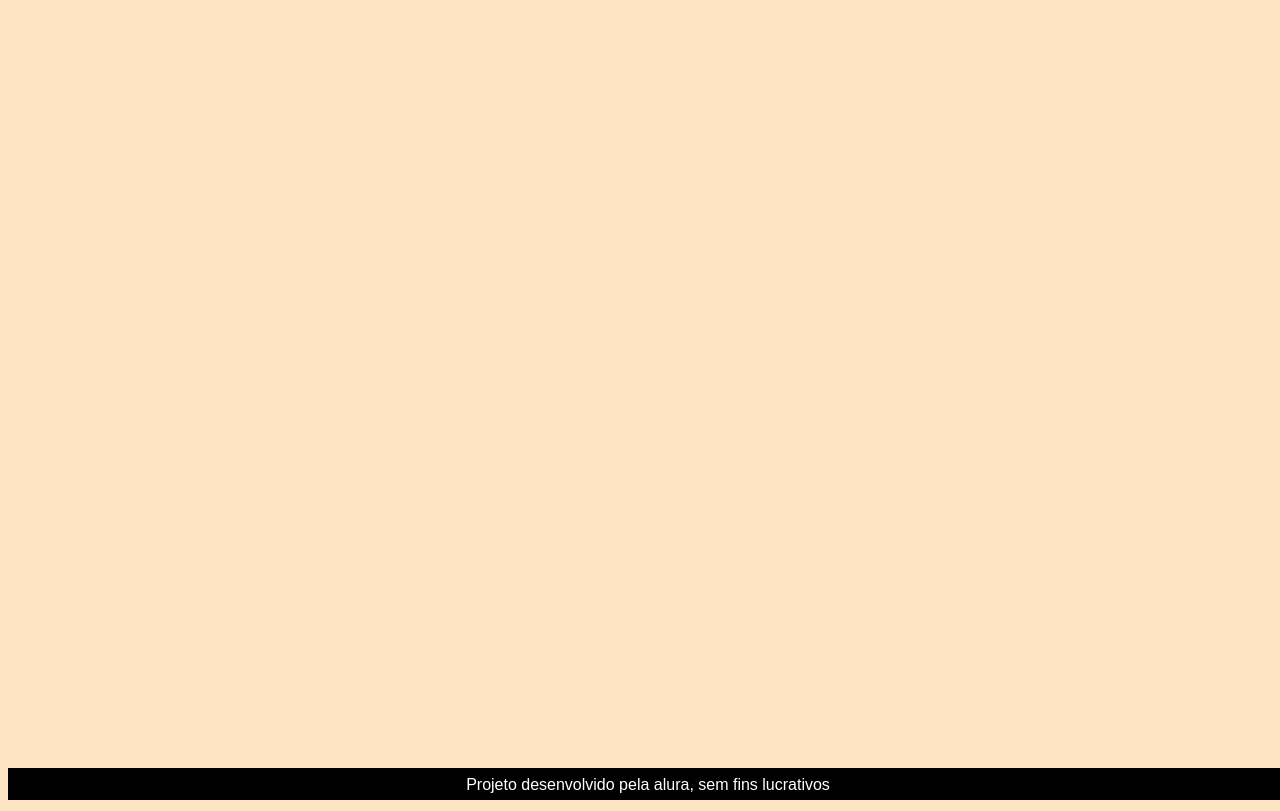
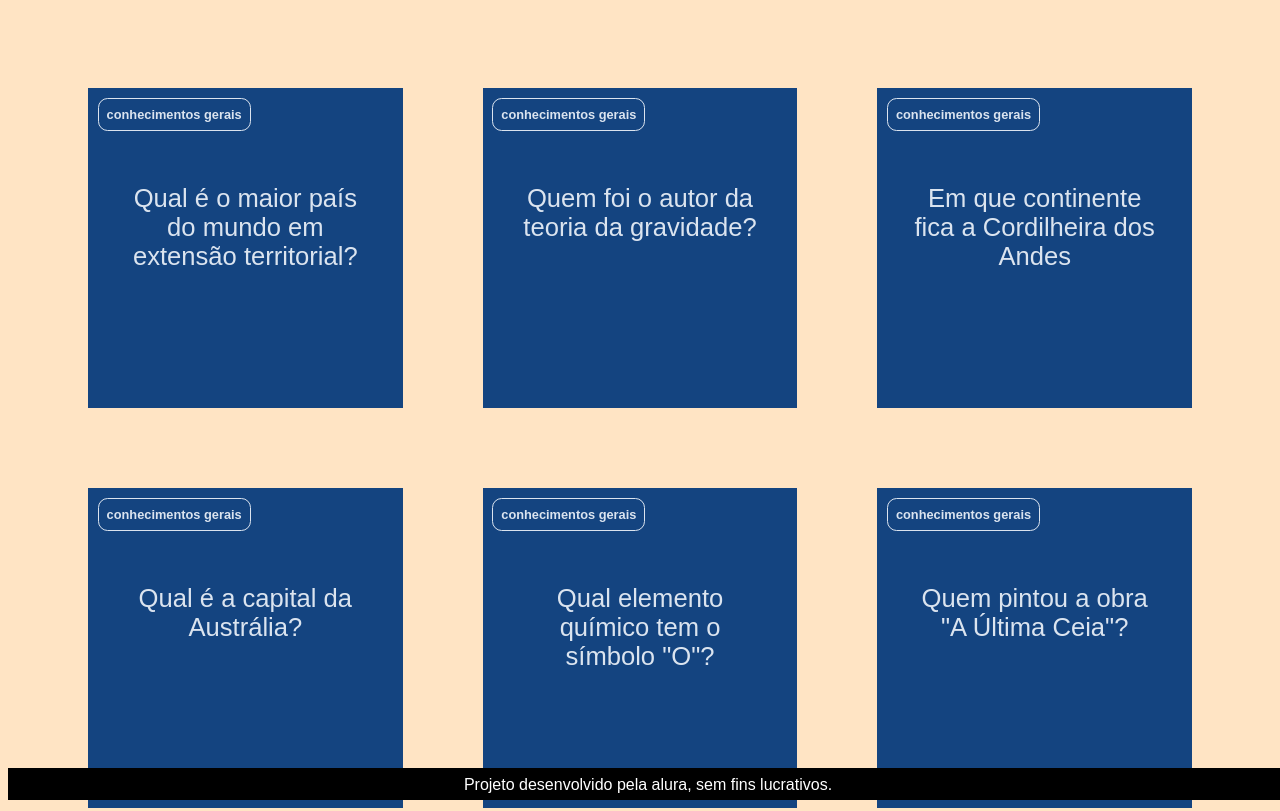
Before and after one commit to Teuszzinn/Flash-cards-Mateus-, a plain HTML site: page index.html in a window 1280 px wide. Shown: the top 811 px of the page. Drawn offline with Linux system fonts and the light colour scheme; a web font is replaced by a local one.

Commit message:
30/09 profe

```diff
--- a/app.js
+++ b/app.js
@@ -1,9 +1,9 @@
-function criaCartao( categoria, pergunta, resposta) {
-    let container = documento.createElement('container');
-     let cartao = document.creteElement('article');
+function criaCartao(categoria, pergunta, resposta) {
+    let container = document.getElementById('container');
+    let cartao = document.createElement('article');
     cartao.className = 'cartao'
 
-     cartao.innerHtml=`
+    cartao.innerHTML = `
     <div class="cartao__conteudo">
     <h3>${categoria}</h3>
     <div class="cartao__conteudo__pergunta">
@@ -18,19 +18,11 @@ function criaCartao( categoria, pergunta, resposta) {
 
 function viraCartao(){
     respostaEstaVisivel=!respostaEstaVisivel
-        cartao.class.toggle('active',respostaEstaVisivel)
+    cartao.classList.toggle('active',respostaEstaVisivel)
+}
 
-
-    }
-    cartao.addEventListener
-
+    cartao.addEventListener('click',viraCartao)
 
     container.appendChild(cartao)
 
-
-
-
-
-
-
 }
--- a/index.html
+++ b/index.html
@@ -17,15 +17,15 @@
     <main>
         <section id="container">
 
-            <!--
+           <!--
             <article class="cartao">
                 <div class="cartao__conteudo">
-                    <h3>Categoria</h3>
+                    <h3>CATEGORIA</h3>
                     <div class="cartao__conteudo__pergunta">
-                       <p>PERGUNTA - escrever a perunta</p>
+                        <p> PERGUNTA - escrever a pergunta</p>
                     </div>
                     <div class="cartao__conteudo__resposta">
-                        <p>Resposta - esrever a reposta</p>
+                        <p> RESPOSTA - escrever a resposta</p>
                     </div>
                 </div>
             </article>
@@ -33,10 +33,11 @@
 
         </section>
 
+
     </main>
 
     <footer>
-        <p>Projeto desenvolvido pela alura, sem fins lucrativos</p>
+        <p>Projeto desenvolvido pela alura, sem fins lucrativos.</p>
     </footer>
 
     <script src="app.js"></script>
--- a/style.css
+++ b/style.css
@@ -1,15 +1,14 @@
 :root {
   --text-color: #dbe4ef;
-  --card-font-color: #144480;
+  --card-front-color: #144480;
   --card-back-color: #00f4bf;
   --cor-da-borda:#1509f5;
   --cor-fundo-cartao: #ffffff;
 }
 
-
 body {
   background-color: bisque;
-  font-family: 'Bai jamjuree', sans-serif;
+  font-family: "Bai Jamjuree", sans-serif;
 }
 
 #container {
@@ -27,15 +26,15 @@ body {
   flex-basis: calc(33% - 6rem);
 }
 
-.cartao_conteudo {
-  background-color: var(--card-font-color);
+.cartao__conteudo {
+  background-color: var(--card-front-color);
   text-align: center;
   height: 100%;
   transform-style: preserve-3d;
   transition: transform 300ms ease-in-out;
 }
 
-.cartao_conteudo h3 {
+.cartao__conteudo h3 {
   color: var(--text-color);
   border: 1px solid var(--text-color);
   text-align: left;
@@ -51,7 +50,7 @@ body {
   margin-top: 1rem;
   padding: 2rem;
   margin-top: 4rem;
-  font-size: 3vw;
+  font-size: 2vw;
 }
 
 .cartao__conteudo__pergunta p {
@@ -64,8 +63,8 @@ body {
   font-weight: 700;
 }
 
-.cartao.active .cartão__conteudo {
-  transform: rotateY (180deg);
+.cartao.active .cartao__conteudo {
+  transform: rotateY(180deg);
 }
 
 .cartao__conteudo__pergunta,
@@ -84,7 +83,6 @@ body {
 }
 
 
-
 footer {
   background-color: black;
   color: white;
```
Lines whose indentation alone changed are shown as unchanged.
